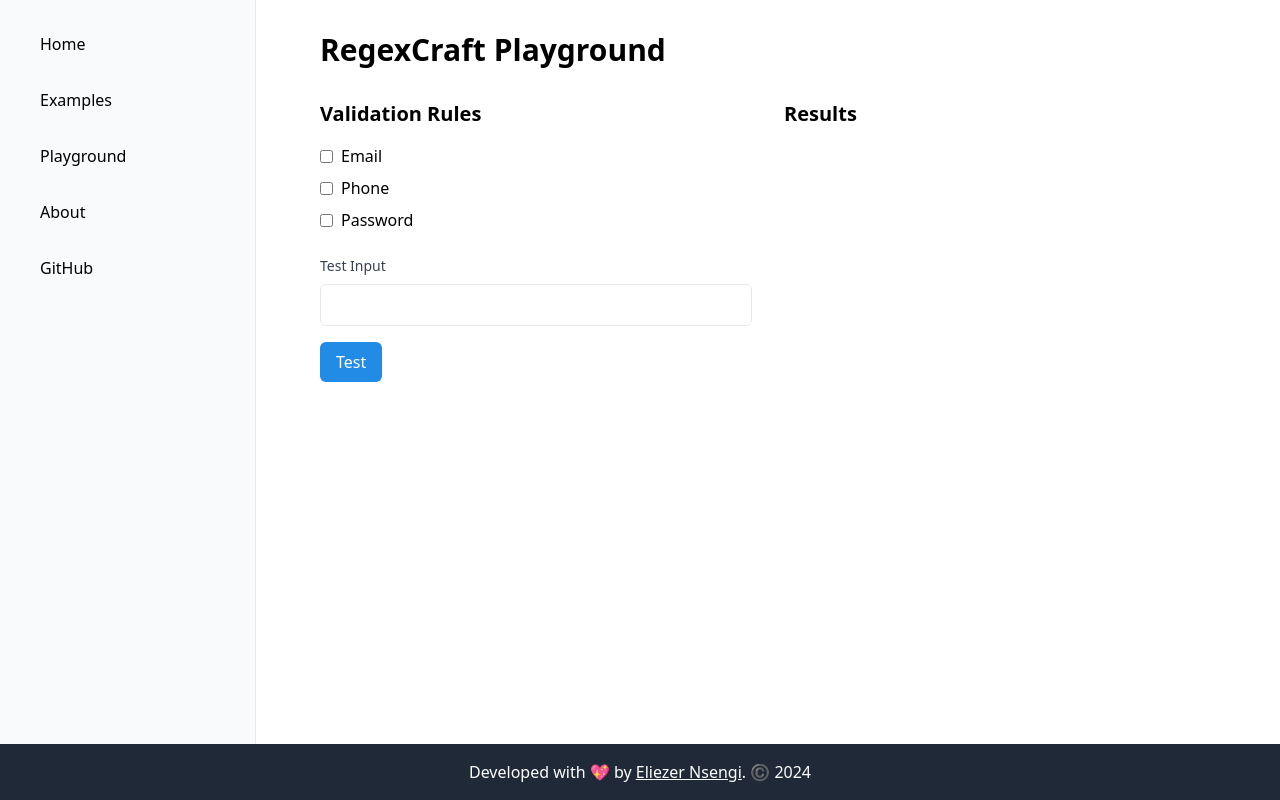
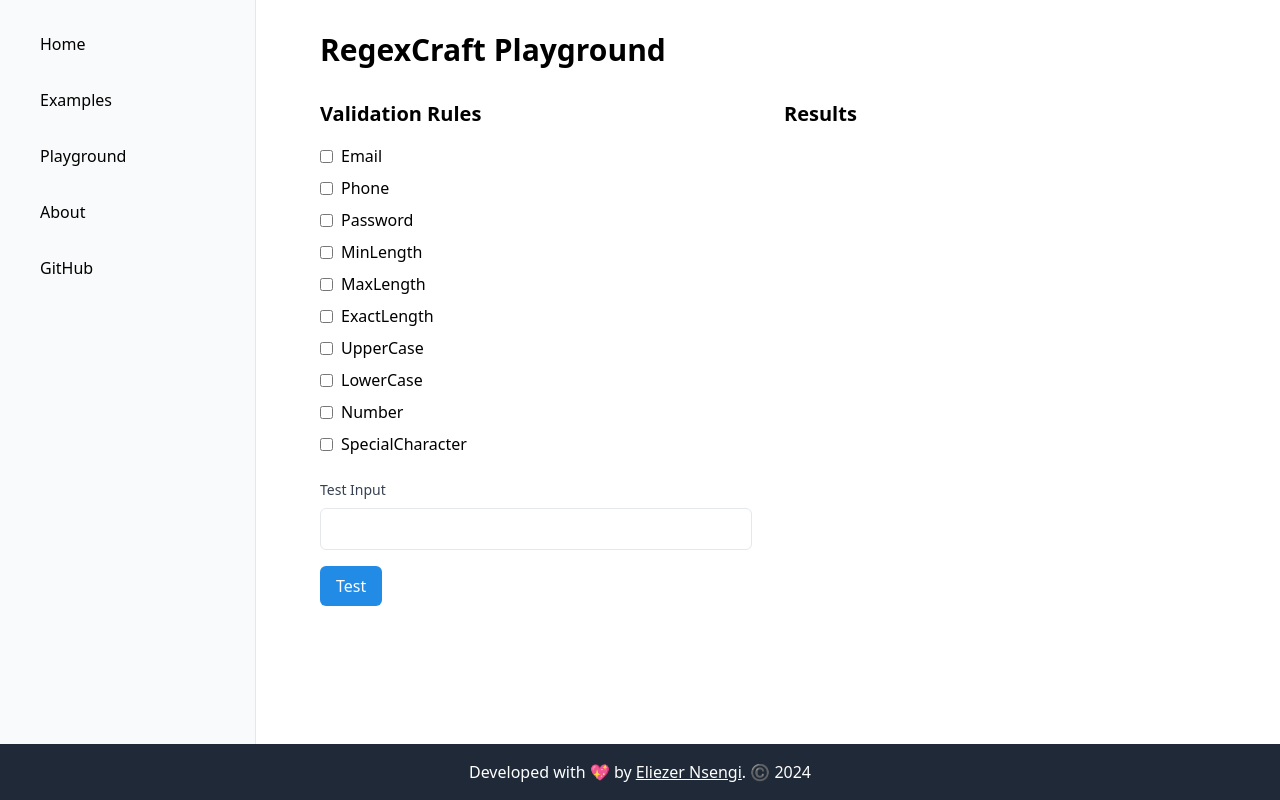
Before and after one commit to iAmNsengi/regexcraft-frontend, a React (Vite) app: page /playground in a window 1280 px wide. Built offline with nearby package versions, Linux system fonts and the light colour scheme.

Commit message:
feat: improve on playground add more options

```diff
--- a/src/components/Playground.tsx
+++ b/src/components/Playground.tsx
@@ -1,10 +1,11 @@
+/* eslint-disable @typescript-eslint/no-explicit-any */
+// src/pages/Playground/Playground.tsx
 import { useState } from "react";
 import RegexCraft from "regexcraft";
 
 const Playground = () => {
   const [input, setInput] = useState("");
   const [validationRules, setValidationRules] = useState<string[]>([]);
-  // eslint-disable-next-line @typescript-eslint/no-explicit-any
   const [result, setResult] = useState<any>(null);
 
   const validateInput = () => {
@@ -22,6 +23,27 @@ const Playground = () => {
         case "password":
           validator.usePreset("password", "medium");
           break;
+        case "minLength":
+          validator.hasMinLength(8);
+          break;
+        case "maxLength":
+          validator.hasMaxLength(10);
+          break;
+        case "exactLength":
+          validator.hasExactLength(5);
+          break;
+        case "upperCase":
+          validator.hasUpperCase(1);
+          break;
+        case "lowerCase":
+          validator.hasLowerCase(1);
+          break;
+        case "number":
+          validator.hasNumber(1);
+          break;
+        case "specialCharacter":
+          validator.hasSpecialCharacter(1);
+          break;
         // Add more cases as needed
       }
     });
@@ -38,7 +60,18 @@ const Playground = () => {
         <div>
           <h2 className="text-xl font-semibold mb-4">Validation Rules</h2>
           <div className="space-y-2">
-            {["email", "phone", "password"].map((rule) => (
+            {[
+              "email",
+              "phone",
+              "password",
+              "minLength",
+              "maxLength",
+              "exactLength",
+              "upperCase",
+              "lowerCase",
+              "number",
+              "specialCharacter",
+            ].map((rule) => (
               <label key={rule} className="flex items-center space-x-2">
                 <input
                   type="checkbox"
```
